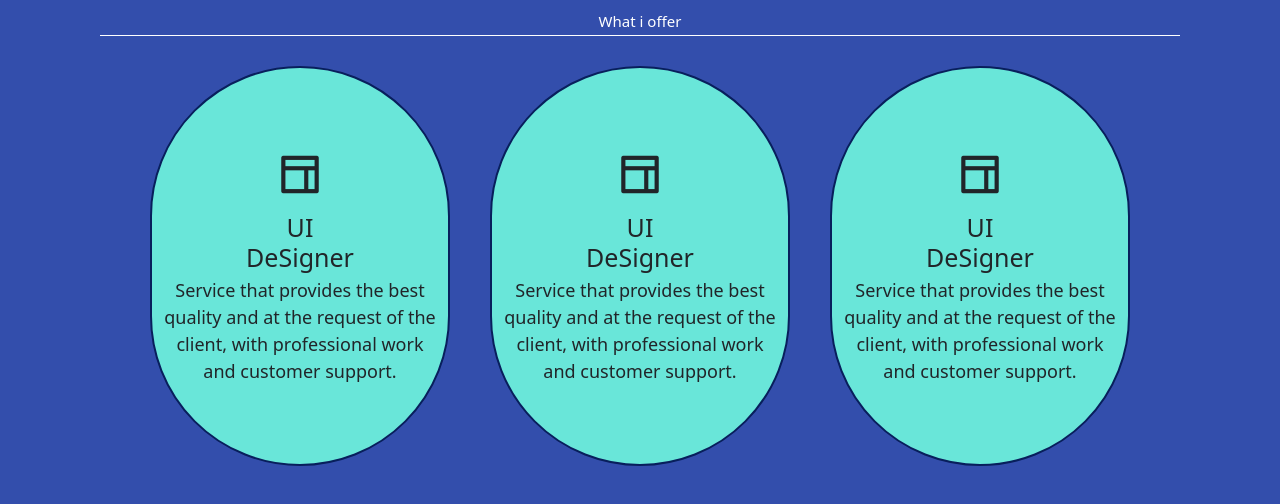
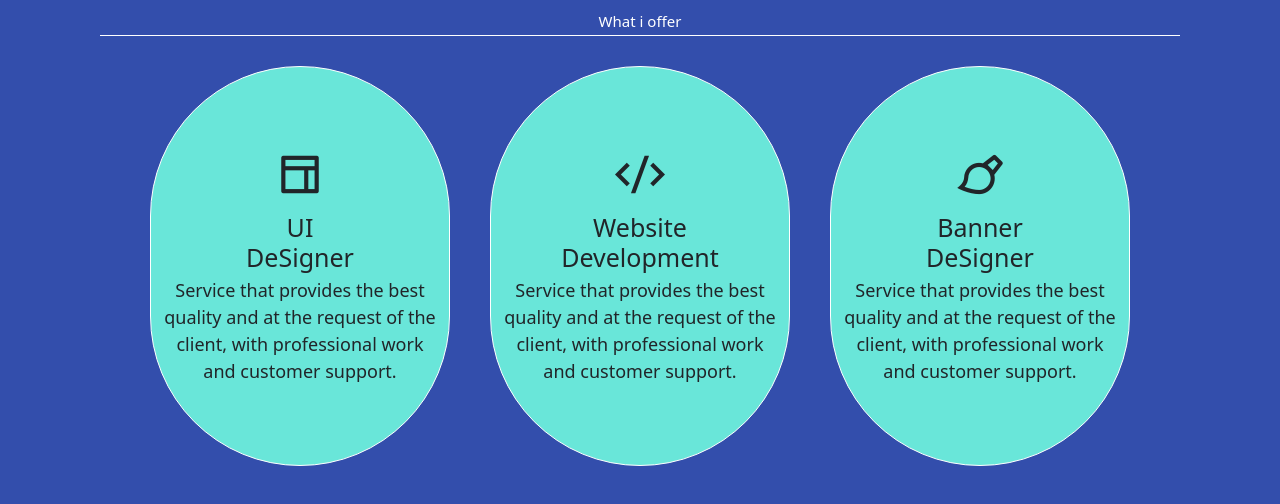
Before and after one commit to XBinhs17/portfolio2, a React (Create React App) app: page / in a window 1280 px wide. Shown: the part 2487-2991 px from the top of the page. Built offline with nearby package versions, Linux system fonts and the light colour scheme.

Commit message:
done section services, fix section skills

```diff
--- a/src/pages/Home/Home.module.scss
+++ b/src/pages/Home/Home.module.scss
@@ -178,6 +178,15 @@
                     width: 120px;
                     border-radius: 20px;
                     border: 1px solid var(--black-color);
+                    transition: all .2s ease;
+
+                    &:hover {
+                        box-shadow: rgba(0, 0, 0, 0.35) 0px 5px 15px;
+
+                        img {
+                            animation: bounce-skills .6s;
+                        }
+                    }
 
                     .card__item-img {
                         display: flex;
@@ -306,6 +315,7 @@
         gap: 40px;
 
         .service__content-card {
+            position: relative;
             display: flex;
             flex-direction: column;
             align-items: center;
@@ -316,15 +326,68 @@
             height: 400px;
             border-radius: 999px;
             padding: 10px;
-            border: 2px solid var(--primary-color);
+            border: 1px solid var(--white-color);
+            overflow: hidden;
 
             i {
                 font-size: 5rem;
+                transition: transform 0.5s ease-in-out;
             }
 
             p {
                 font-size: 18px;
             }
+
+            &:hover i {
+                transform: rotateY(360deg);
+            }
+
+            &::before {
+                content: '';
+                position: absolute;
+                top: -50%;
+                left: -50%;
+                width: 200%;
+                height: 200%;
+                background: linear-gradient(135deg, rgba(255, 255, 255, 0) 0%, rgba(255, 255, 255, 0.9) 50%, rgba(255, 255, 255, 0) 100%);
+                transform: rotate(45deg);
+                animation: light-sweep 2s infinite;
+                pointer-events: none;
+            }
         }
     }
 }
+
+// animation
+
+@keyframes light-sweep {
+    0% {
+        transform: translate(-100%, -100%) rotate(45deg);
+    }
+
+    100% {
+        transform: translate(100%, 100%) rotate(45deg);
+    }
+}
+
+@keyframes bounce-skills {
+    0% {
+        transform: translate(0);
+    }
+
+    20% {
+        transform: translateY(-6px);
+    }
+
+    40% {
+        transform: translate(0);
+    }
+
+    60% {
+        transform: translateY(-3px);
+    }
+
+    80% {
+        transform: translate(0);
+    }
+}
--- a/src/pages/Home/index.js
+++ b/src/pages/Home/index.js
@@ -260,25 +260,38 @@ function Home() {
 
         <div className={cx("section__services-content")}>
           <div className={cx("service__content-card")}>
-            <i class="ri-layout-line"></i>
-            <h1>UI <br></br> DeSigner</h1>
-            <p>Service that provides the best quality and at the request of the client, with professional work and customer support.</p>
+            <i className="ri-layout-line"></i>
+            <h1>
+              UI <br></br> DeSigner
+            </h1>
+            <p>
+              Service that provides the best quality and at the request of the
+              client, with professional work and customer support.
+            </p>
           </div>
 
           <div className={cx("service__content-card")}>
-            <i class="ri-layout-line"></i>
-            <h1>UI <br></br> DeSigner</h1>
-            <p>Service that provides the best quality and at the request of the client, with professional work and customer support.</p>
+            <i className={cx("ri-code-s-slash-line")}></i>
+            <h1>
+              Website <br></br> Development
+            </h1>
+            <p>
+              Service that provides the best quality and at the request of the
+              client, with professional work and customer support.
+            </p>
           </div>
 
           <div className={cx("service__content-card")}>
-            <i class="ri-layout-line"></i>
-            <h1>UI <br></br> DeSigner</h1>
-            <p>Service that provides the best quality and at the request of the client, with professional work and customer support.</p>
+            <i className="ri-brush-line"></i>
+            <h1>
+              Banner <br></br> DeSigner
+            </h1>
+            <p>
+              Service that provides the best quality and at the request of the
+              client, with professional work and customer support.
+            </p>
           </div>
-
         </div>
-
       </section>
     </main>
   );
```
